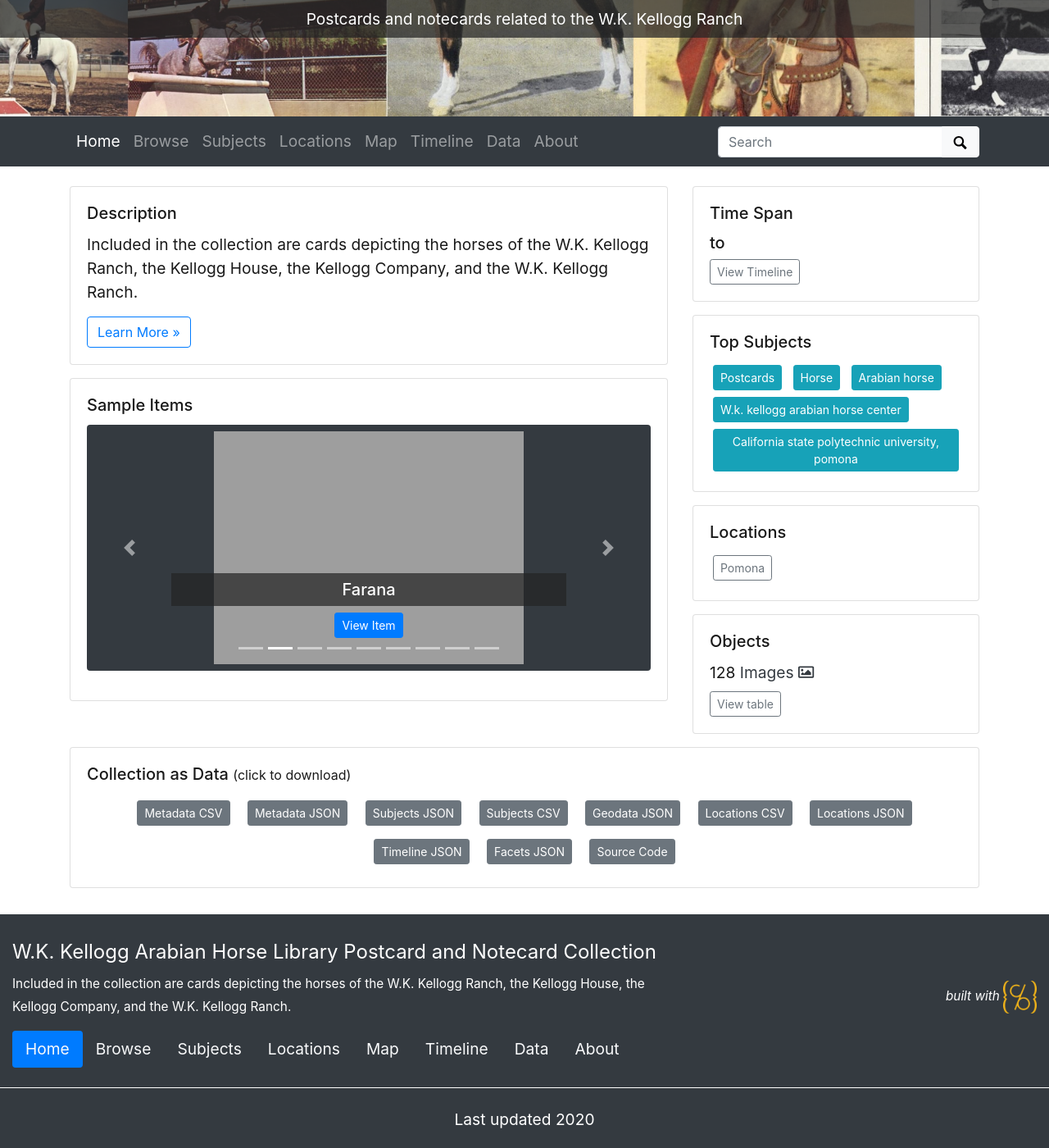
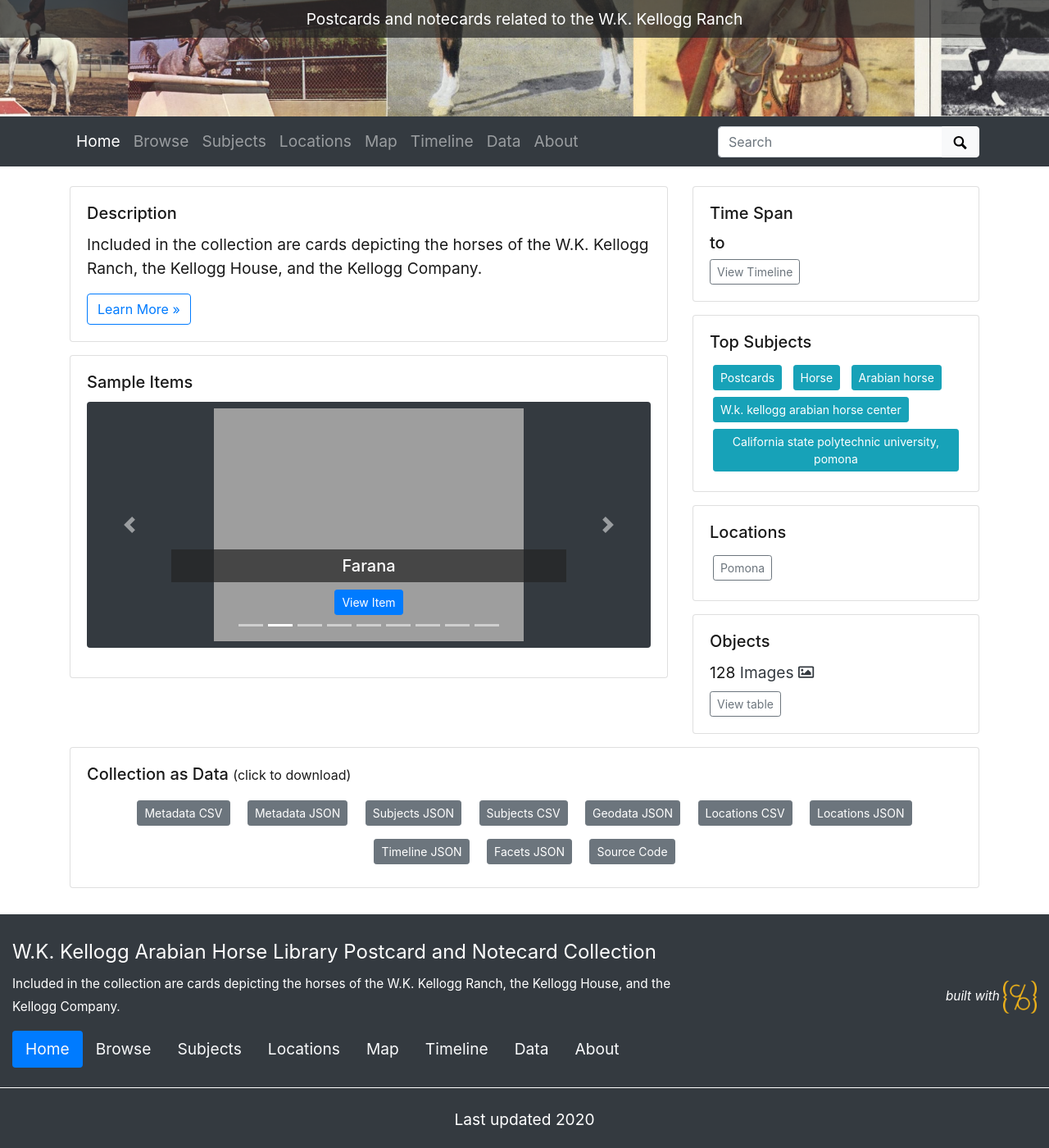
Before and after one commit to CPPLibrary/postcards-compound, a Jekyll site: the page built from index.md, in a window 1280 px wide and 1400 px high, scrolled down 237 px. Shown: the whole window at 82% size. Built offline with Jekyll 4.4.1, drawn with Linux system fonts in a browser that asks for light colours.

Commit message:
Update _config.yml
Corrected duplication in description and changed author to CPP Special Collections.

```diff
--- a/_config.yml
+++ b/_config.yml
@@ -23,9 +23,9 @@
 tagline: Postcards and notecards related to the W.K. Kellogg Ranch
 # description appears in meta tags and other locations
 # this description might appear in search result lists, keep around 160 characters max
-description: "Included in the collection are cards depicting the horses of the W.K. Kellogg Ranch, the Kellogg House, the Kellogg Company, and the W.K. Kellogg Ranch."
+description: "Included in the collection are cards depicting the horses of the W.K. Kellogg Ranch, the Kellogg House, and the Kellogg Company."
 # creator of the digital collection, to appear in meta tags; we typically use our GitHub usernames but feel free to just use your name
-author: CollectionBuilder
+author: Cal Poly Pomona University Library Special Collections and Archives
 
 ##########
 # COLLECTION SETTINGS
```
